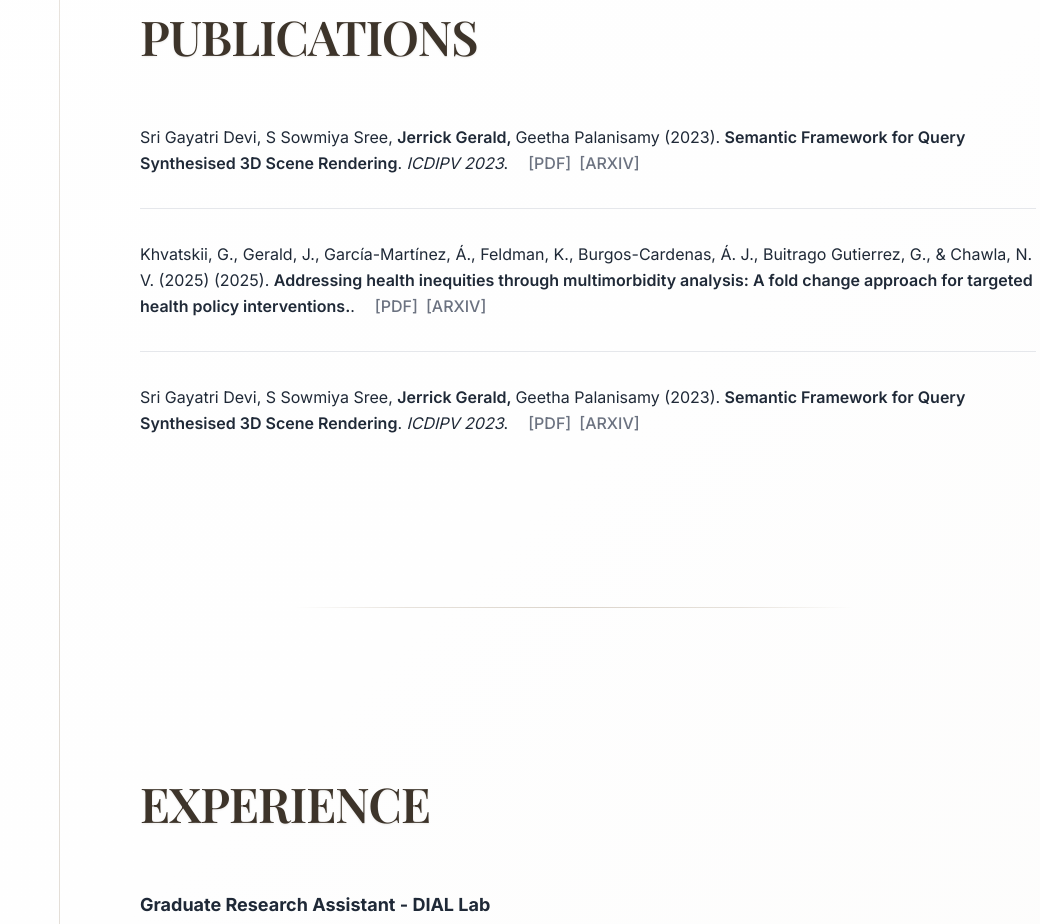
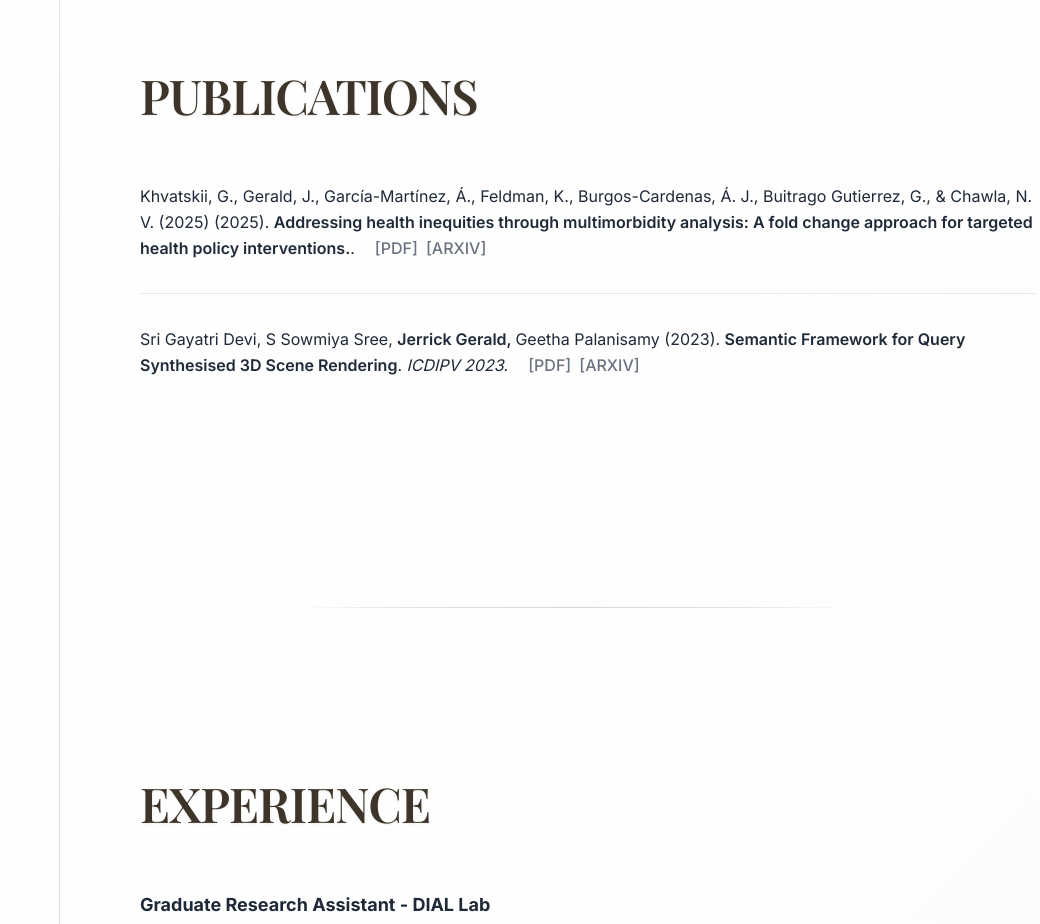
Before and after one commit to JERRICKGERALD/JERRICKGERALD.github.io, a React (Create React App) app: page / in a window 1280 px wide. Shown: the part 1760-2684 px from the top of the page, without its empty margins (240-1280 px from the left). Built offline with nearby package versions, Linux system fonts and the light colour scheme.

Commit message:
Remove publication 'Semantic Framework for Query Synthesised 3D Scene Rendering'
Removed a publication entry from the portfolio data.

```diff
--- a/src/data/portfolioData.js
+++ b/src/data/portfolioData.js
@@ -42,29 +42,6 @@ const myPortfolioData = {
   ],
 
   publications: [
-            {
-      id: "pub-3",
-      title: "Semantic Framework for Query Synthesised 3D Scene Rendering",
-      year: "2023",
-      authors: [
-        "Sri Gayatri Devi",
-        "S Sowmiya Sree",
-        "Jerrick Gerald",
-        "Geetha Palanisamy",
-      ],
-      venue: "ICDIPV 2023",
-      description:
-        "This work presents an end-to-end model for novel view synthesis from a single image, eliminating the need for multi-view inputs or ground-truth 3D data. The model learns 3D-aware features through spatial feature extraction and depth map prediction. A query network generates the target view, while a refinement network inpaints missing regions to produce realistic outputs. The approach is trained and evaluated on the RealEstate10K and KITTI datasets, covering both indoor and outdoor scenes.",
-      links: {
-        pdf: "#",
-        arxiv: "#",
-        code: "#",
-        website: "",
-      },
-
-      featured: true,
-    },
-
     {
       id: "pub-2",
       title:
```
